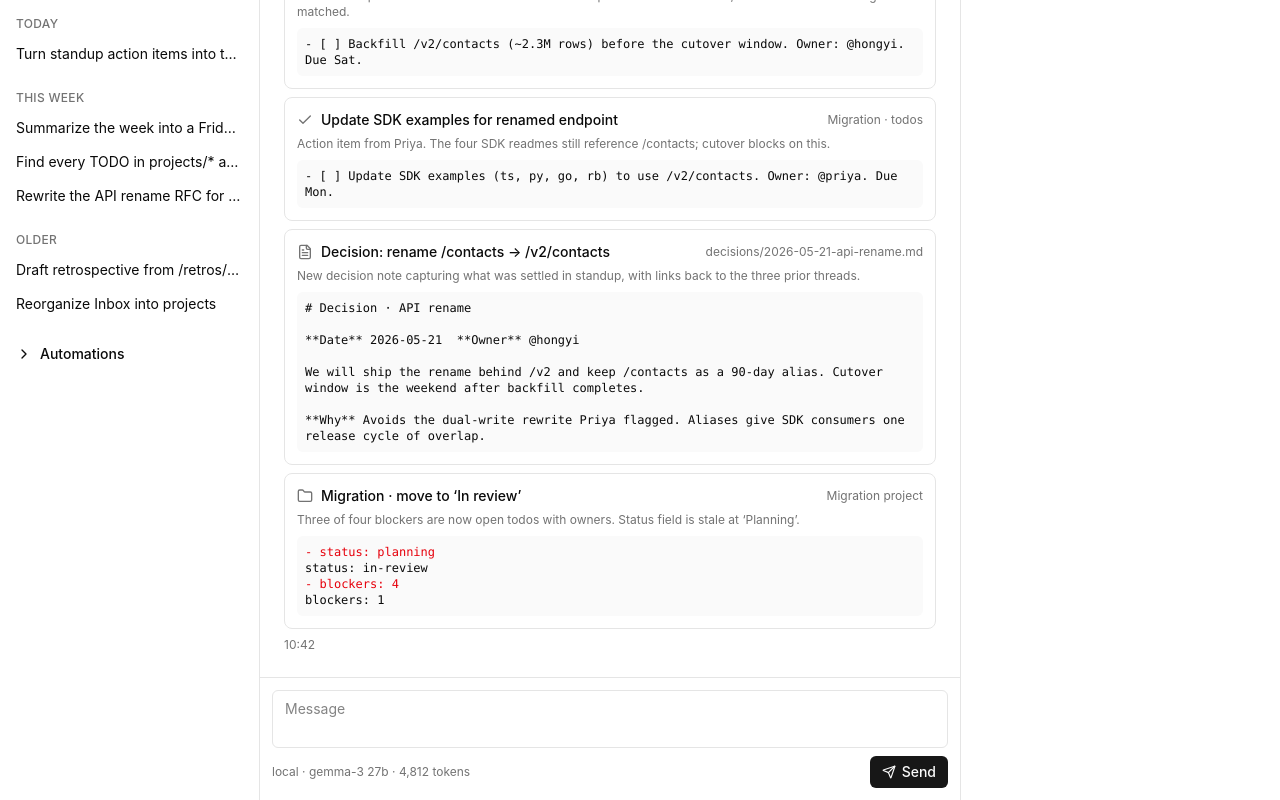
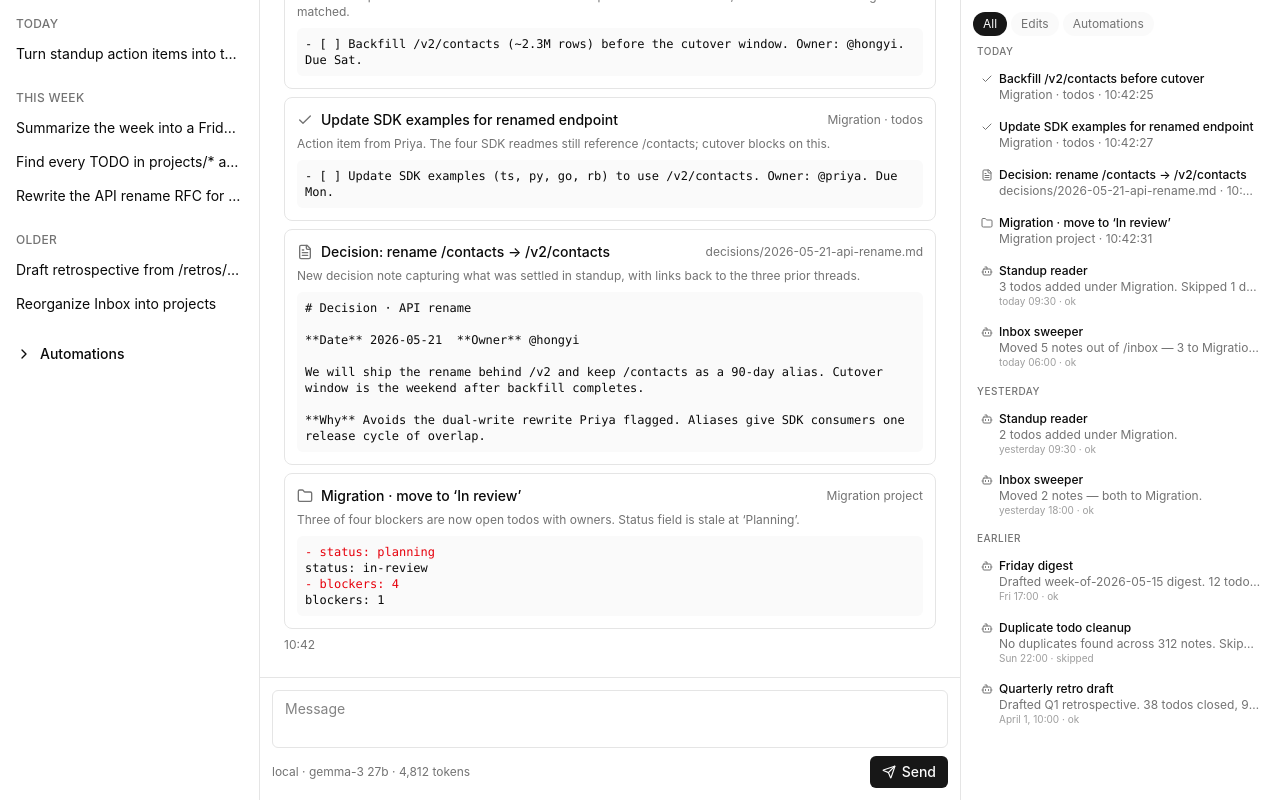
Before and after one commit to hongyilyu/inkstone, a React (Vite) app in the folder apps/web/: page / in a window 1280 px wide. Built offline with nearby package versions, Linux system fonts and the light colour scheme; a web font is replaced by a local one.

Commit message:
ui: slice-6 — activity rail with filter pill

```diff
--- a/apps/web/src/components/ActivityRail.tsx
+++ b/apps/web/src/components/ActivityRail.tsx
@@ -1,3 +1,166 @@
+// VISUAL ONLY — automation rows are out of scope per ADR-0010; rendered from mock data.
+import { Bot, Check, File, FileText, Folder } from "lucide-react";
+import { useMemo, useState } from "react";
+import {
+	type AutomationRun,
+	type Proposal,
+	automationRuns,
+	automations,
+	proposals,
+} from "../data/mock.js";
+import { type Bucket, classify } from "../lib/activity.js";
+import { cn } from "../lib/utils.js";
+
+type Filter = "all" | "edits" | "automations";
+
+type EditRow = { kind: "edit"; bucket: Bucket; at: string; data: Proposal };
+type AutomationRowT = {
+	kind: "automation";
+	bucket: Bucket;
+	at: string;
+	data: AutomationRun;
+	name: string;
+};
+type Row = EditRow | AutomationRowT;
+
+const KIND_ICON = {
+	todo: Check,
+	project: Folder,
+	note: FileText,
+	file: File,
+} as const;
+
 export function ActivityRail() {
-	return <aside aria-label="Activity" className="border-l border-border" />;
+	const [filter, setFilter] = useState<Filter>("all");
+
+	const automationsById = useMemo(
+		() => new Map(automations.map((a) => [a.id, a])),
+		[],
+	);
+
+	const allRows = useMemo<Row[]>(() => {
+		const editRows: EditRow[] = proposals
+			.filter((p) => p.appliedAt)
+			.map((p) => ({
+				kind: "edit",
+				bucket: classify(p.appliedAt!),
+				at: p.appliedAt!,
+				data: p,
+			}));
+		const autoRows: AutomationRowT[] = automationRuns.map((r) => ({
+			kind: "automation",
+			bucket: classify(r.at),
+			at: r.at,
+			data: r,
+			name: automationsById.get(r.automationId)?.name ?? "Automation",
+		}));
+		return [...editRows, ...autoRows];
+	}, [automationsById]);
+
+	const filtered = useMemo(() => {
+		if (filter === "edits") return allRows.filter((r) => r.kind === "edit");
+		if (filter === "automations")
+			return allRows.filter((r) => r.kind === "automation");
+		return allRows;
+	}, [allRows, filter]);
+
+	const groups = useMemo(
+		() => ({
+			today: filtered.filter((r) => r.bucket === "today"),
+			yesterday: filtered.filter((r) => r.bucket === "yesterday"),
+			earlier: filtered.filter((r) => r.bucket === "earlier"),
+		}),
+		[filtered],
+	);
+
+	return (
+		<aside
+			aria-label="Activity"
+			className="flex flex-col gap-2 overflow-y-auto border-l border-border p-3"
+		>
+			<div className="flex gap-1 text-xs">
+				{(["all", "edits", "automations"] as Filter[]).map((f) => (
+					<button
+						key={f}
+						type="button"
+						onClick={() => setFilter(f)}
+						aria-pressed={filter === f}
+						className={cn(
+							"rounded-full px-2.5 py-1 capitalize",
+							filter === f
+								? "bg-primary text-primary-foreground"
+								: "bg-muted/50 text-muted-foreground hover:bg-muted",
+						)}
+					>
+						{f}
+					</button>
+				))}
+			</div>
+
+			<Section label="Today" rows={groups.today} />
+			<Section label="Yesterday" rows={groups.yesterday} />
+			<Section label="Earlier" rows={groups.earlier} />
+		</aside>
+	);
 }
+
+function Section({ label, rows }: { label: string; rows: Row[] }) {
+	return (
+		<div className="flex flex-col gap-1.5">
+			<div className="px-1 text-[10px] font-medium uppercase tracking-wider text-muted-foreground">
+				{label}
+			</div>
+			{rows.length === 0 ? (
+				<div className="px-1 text-xs text-muted-foreground">—</div>
+			) : (
+				<ul className="flex flex-col gap-1">
+					{rows.map((r) => (
+						<li
+							key={r.data.id}
+							data-row={r.kind}
+							className="rounded-md px-2 py-1.5 text-xs hover:bg-muted/50"
+						>
+							{r.kind === "edit" ? (
+								<EditRowView row={r} />
+							) : (
+								<AutomationRowView row={r} />
+							)}
+						</li>
+					))}
+				</ul>
+			)}
+		</div>
+	);
+}
+
+function EditRowView({ row }: { row: EditRow }) {
+	const Icon = KIND_ICON[row.data.kind];
+	return (
+		<div className="flex items-start gap-1.5">
+			<Icon className="mt-0.5 h-3 w-3 text-muted-foreground" aria-hidden />
+			<div className="min-w-0 flex-1">
+				<div className="truncate font-medium text-foreground">
+					{row.data.title}
+				</div>
+				<div className="truncate text-muted-foreground">
+					{row.data.target} · {row.at}
+				</div>
+			</div>
+		</div>
+	);
+}
+
+function AutomationRowView({ row }: { row: AutomationRowT }) {
+	return (
+		<div className="flex items-start gap-1.5">
+			<Bot className="mt-0.5 h-3 w-3 text-muted-foreground" aria-hidden />
+			<div className="min-w-0 flex-1">
+				<div className="truncate font-medium text-foreground">{row.name}</div>
+				<div className="truncate text-muted-foreground">{row.data.summary}</div>
+				<div className="text-[10px] text-muted-foreground/70">
+					{row.at} · {row.data.status}
+				</div>
+			</div>
+		</div>
+	);
+}
--- /dev/null
+++ b/apps/web/src/lib/activity.ts
@@ -0,0 +1,9 @@
+export type Bucket = "today" | "yesterday" | "earlier";
+
+export function classify(at: string): Bucket {
+	const lower = at.toLowerCase();
+	if (lower.startsWith("today")) return "today";
+	if (lower.startsWith("yesterday")) return "yesterday";
+	if (/^\d{1,2}:\d{2}/.test(at)) return "today";
+	return "earlier";
+}
```
